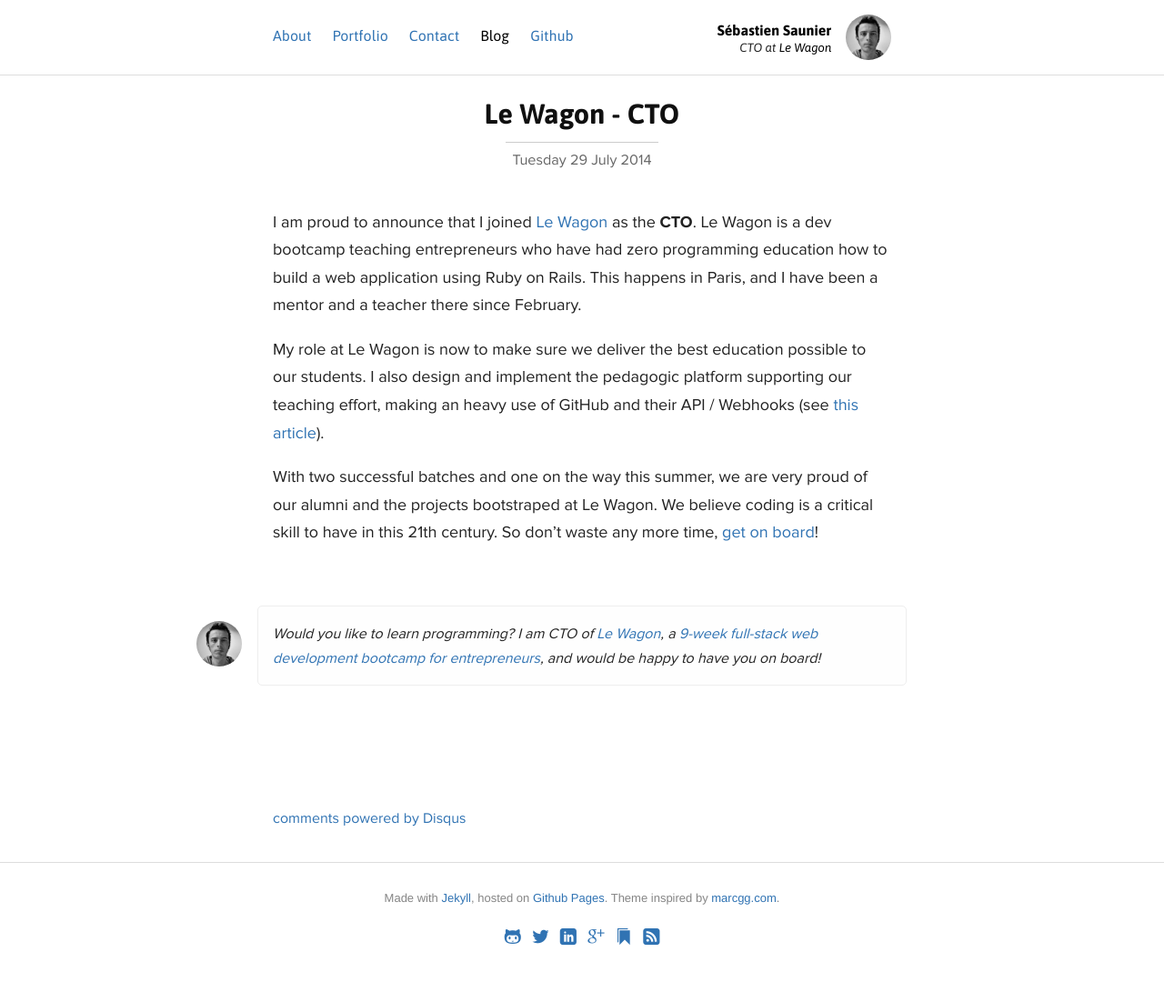
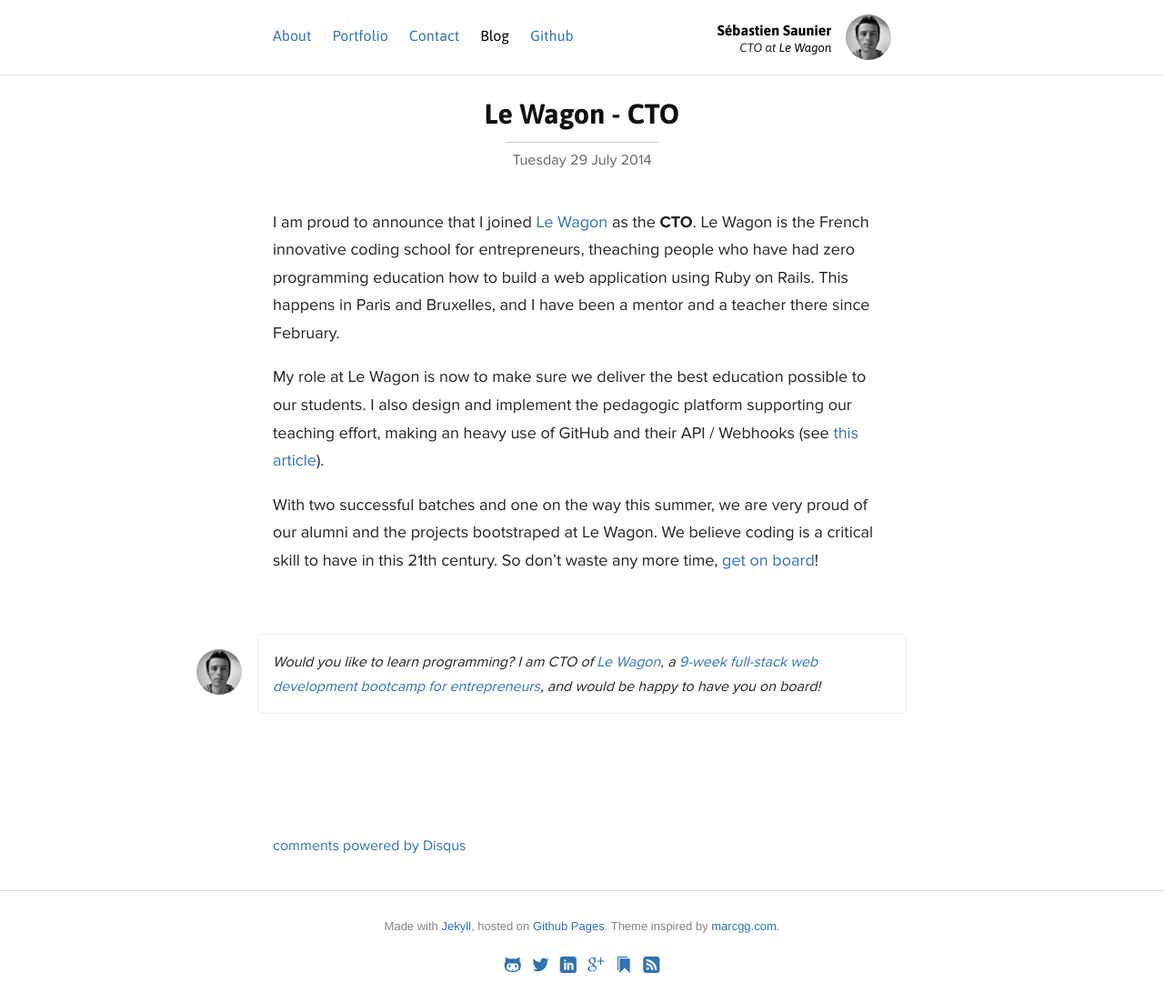
Before and after one commit to ssaunier/ssaunier.github.io, a Jekyll site: the page built from _posts/2014-07-29-le-wagon---cto.markdown, in a window 1280 px wide. Shown: the whole page at 91% size. Built offline with Jekyll 4.4.1, drawn with Linux system fonts in a browser that asks for light colours; Markdown is read by kramdown in place of the engine named in the settings; comment, search, counter and statistics services are not loaded; before the commit the page ends 1071 px from its top, so only the background shows below that.

Commit message:
Correct wording for le wagon

```diff
--- a/_posts/2014-07-29-le-wagon---cto.markdown
+++ b/_posts/2014-07-29-le-wagon---cto.markdown
@@ -6,7 +6,7 @@
 ---
 
 
-I am proud to announce that I joined [Le Wagon](http://www.lewagon.org) as the **CTO**. Le Wagon is a dev bootcamp teaching entrepreneurs who have had zero programming education how to build a web application using Ruby on Rails. This happens in Paris, and I have been a mentor and a teacher there since February.
+I am proud to announce that I joined [Le Wagon](http://www.lewagon.org) as the **CTO**. Le Wagon is the French innovative coding school for entrepreneurs, theaching people who have had zero programming education how to build a web application using Ruby on Rails. This happens in Paris and Bruxelles, and I have been a mentor and a teacher there since February.
 
 My role at Le Wagon is now to make sure we deliver the best education possible to our students. I also design and implement the pedagogic platform supporting our teaching effort, making an heavy use of GitHub and their API / Webhooks (see [this article]({% post_url 2014-04-21-practical-example-of-using-git-in-a-school %})).
 
```
